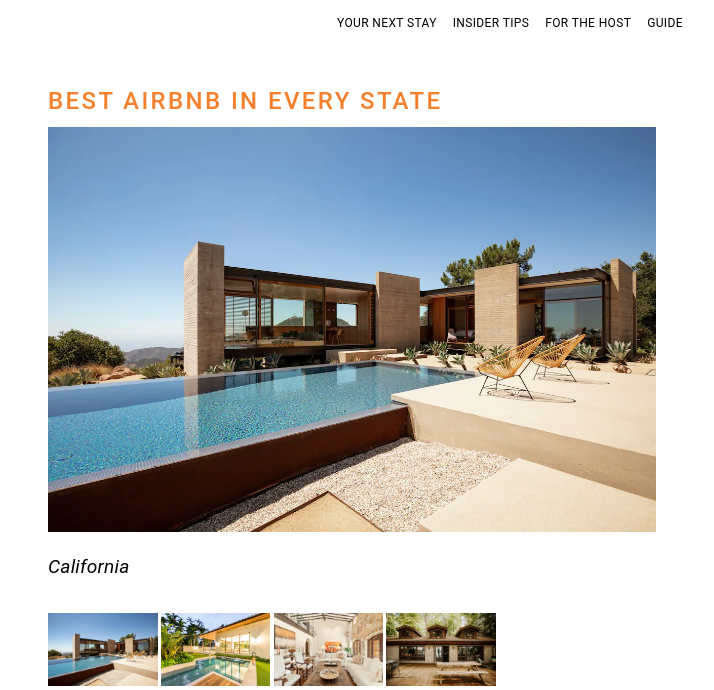
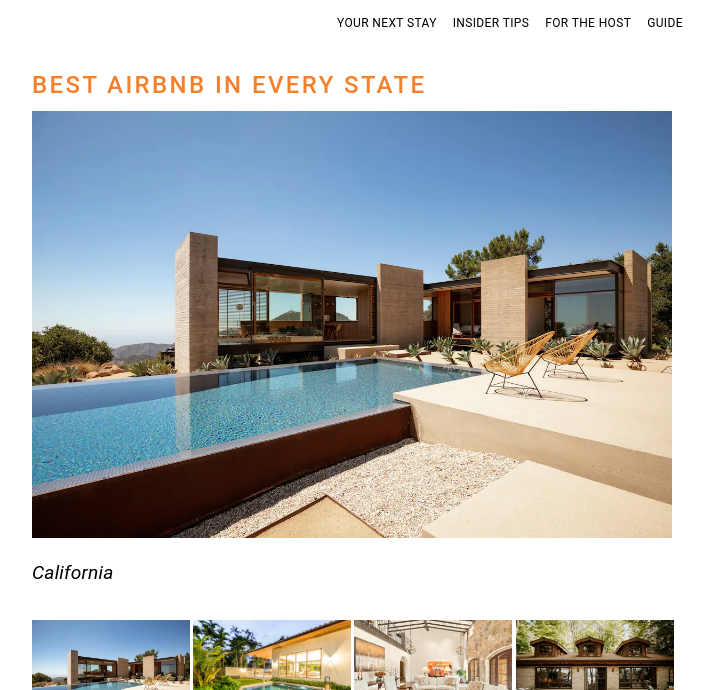
Before and after one commit to toniforsythe/toniforsythe.github.io, a plain HTML site: page grc339/digital-magazine/photogallery.html in a window 1280 px wide. Shown: the part 88-778 px from the top of the page, without its empty margins (124-838 px from the left). Drawn offline with Linux system fonts and the light colour scheme.

Commit message:
Update photogallery.html

```diff
--- a/grc339/digital-magazine/photogallery.html
+++ b/grc339/digital-magazine/photogallery.html
@@ -23,7 +23,7 @@
             </nav>
         </header>
         <section class="photogallery">
-        <div class="container">
+        <div class="photogallery">
 
             <input type="radio" name="item" id="photo1" checked="checked">
             <input type="radio" name="item" id="photo2">
```
